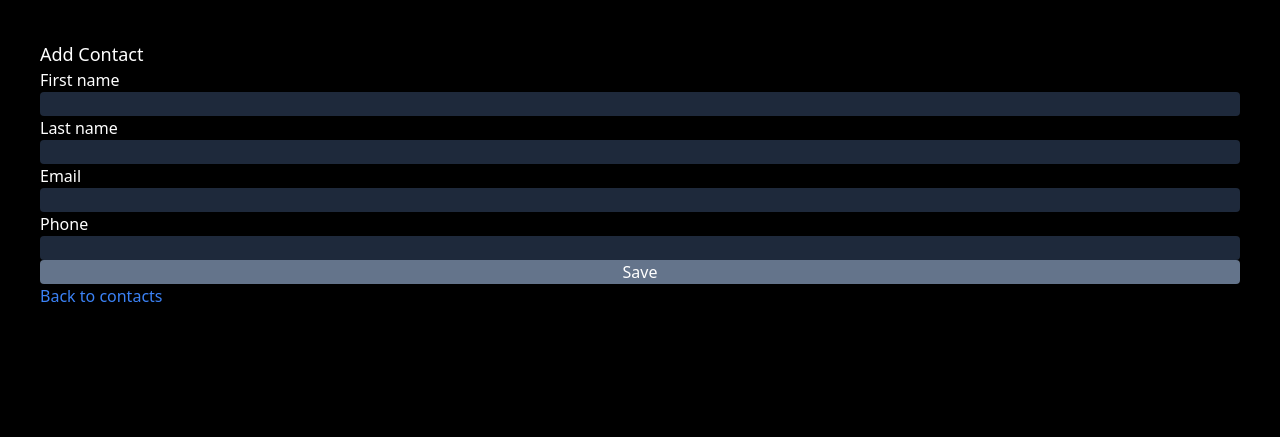
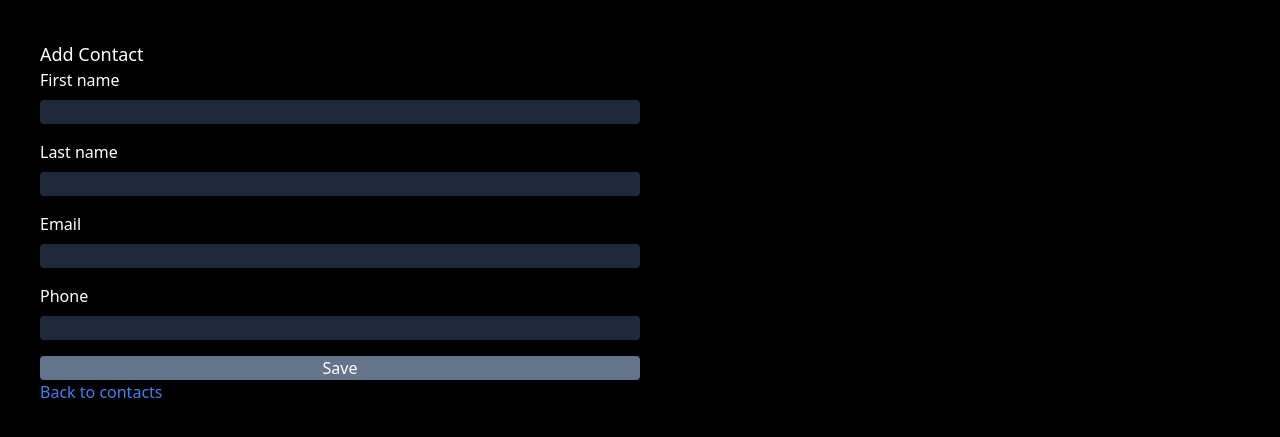
Before and after one commit to jsubroto/htmx-flask-contacts, a Flask app: page /contacts/new in a window 1280 px wide. Shown: the top 437 px of the page. Run offline with Flask 3, Linux system fonts and the light colour scheme; some libraries are stand-ins or nearby versions.

Commit message:
Add gap to form

```diff
--- a/templates/edit.html
+++ b/templates/edit.html
@@ -1,7 +1,7 @@
 {% extends "layout.html" %}
 {% block content %}
 <form action="/contacts/{{ contact.id }}/edit" method="post">
-	<fieldset class="flex flex-col">
+	<fieldset class="flex flex-col gap-2 w-1/2">
 		<legend class="text-lg">Edit Contact</legend>
 		<label for="firstName">First name</label>
 		<input class="rounded bg-slate-800" id="firstName" type="text" name="firstName" value="{{ contact.first_name }}">
--- a/templates/new.html
+++ b/templates/new.html
@@ -1,7 +1,7 @@
 {% extends "layout.html" %}
 {% block content %}
 <form action="/contacts/new" method="post">
-	<fieldset class="flex flex-col">
+	<fieldset class="flex flex-col gap-2 w-1/2">
 		<legend class="text-lg">Add Contact</legend>
 		<label for="firstName">First name</label>
 		<input class="rounded bg-slate-800" id="firstName" type="text" name="firstName" value="{{ contact.first_name or '' }}">
```
